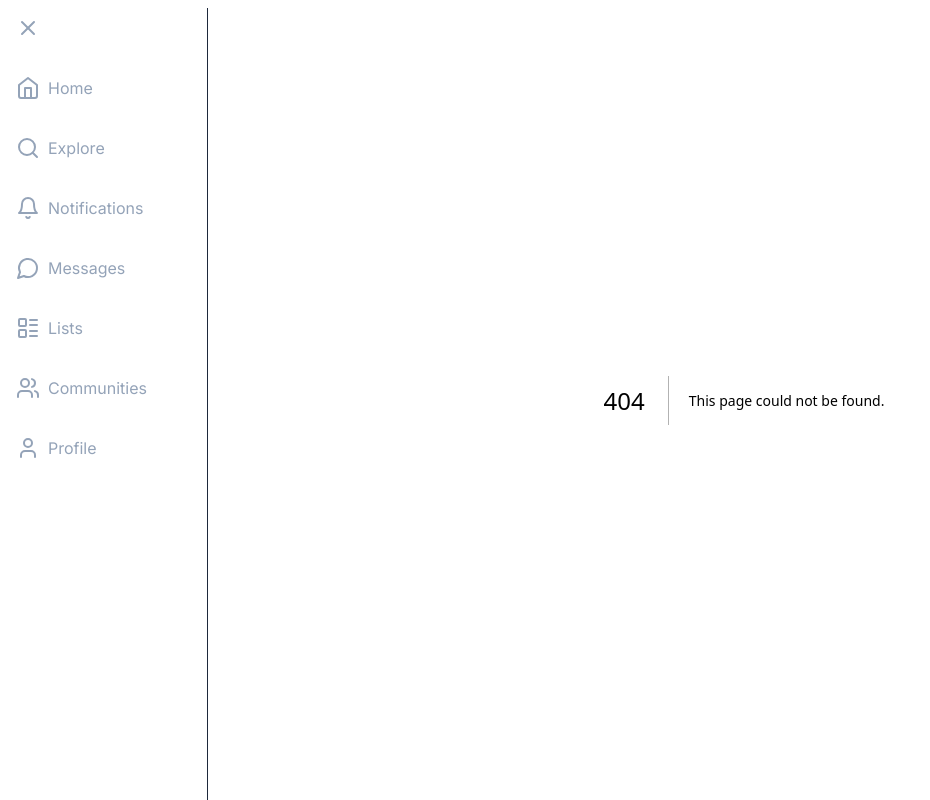
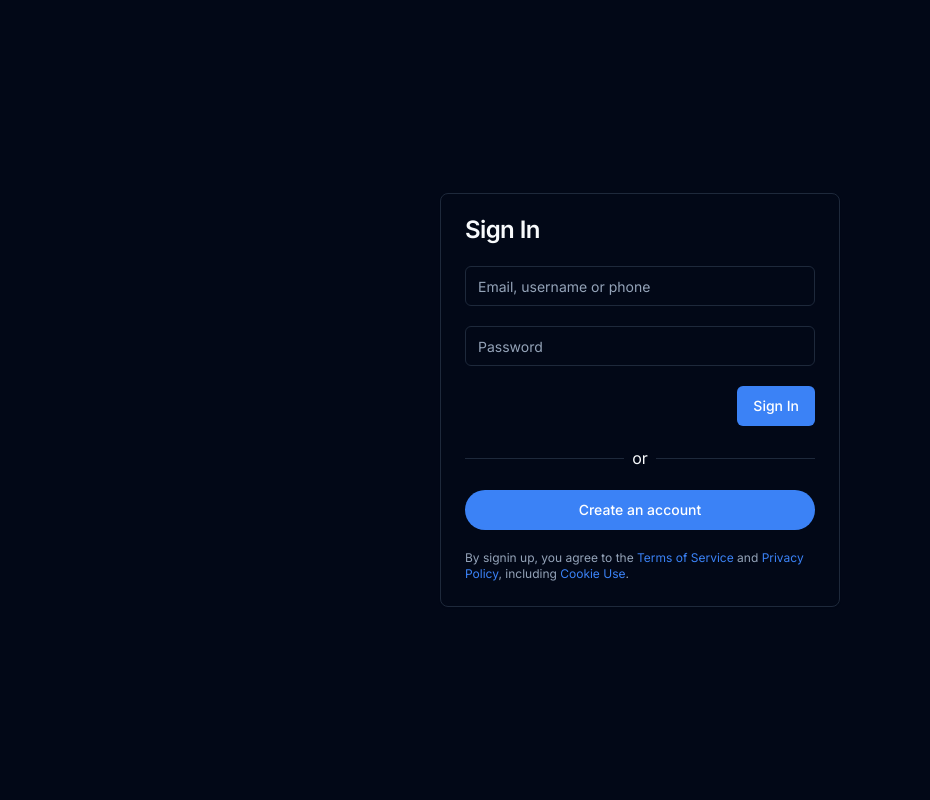
Before and after one commit to marcos-padilla/twitter-clone, a Next.js app in the folder frontend/: page /auth in a window 1280 px wide. Before the commit this address had no page. Shown: the whole page, without its empty margins (0-930 px from the left). Built offline with nearby package versions, Linux system fonts and the light colour scheme.

Commit message:
feat(frontend): change dir structure and added login page

```diff
--- /dev/null
+++ b/frontend/app/(application)/layout.tsx
@@ -0,0 +1,14 @@
+import Sidebar from '@/components/Sidebar'
+
+export default function ApplicationLayout({
+	children,
+}: {
+	children: React.ReactNode
+}) {
+	return (
+		<>
+			<Sidebar />
+			<main className='md:ml-52 ml-20 transition-all'>{children}</main>
+		</>
+	)
+}
--- a/frontend/app/page.tsx
+++ b/frontend/app/(application)/page.tsx
@@ -3,13 +3,11 @@ import { useRouter } from 'next/navigation'
 import { useEffect } from 'react'
 
 export default function InitPage() {
-	const isUserLoggedIn = true
 	const router = useRouter()
 
 	useEffect(() => {
-		if (isUserLoggedIn) {
-			router.push('/home')
-		}
-	}, [isUserLoggedIn, router])
-	if (!isUserLoggedIn) return <div>Auth Page</div>
+		router.push('/home')
+	}, [router])
+
+	return null
 }
--- /dev/null
+++ b/frontend/app/auth/page.tsx
@@ -0,0 +1,56 @@
+import { Button } from '@/components/ui/button'
+import { Card, CardContent, CardHeader, CardTitle } from '@/components/ui/card'
+import { Input } from '@/components/ui/input'
+import { Separator } from '@/components/ui/separator'
+import Link from 'next/link'
+
+export default function AuthPage() {
+	return (
+		<main className='flex flex-col justify-center items-center h-screen'>
+			<Card className='w-[400px]'>
+				<CardHeader>
+					<CardTitle>Sign In</CardTitle>
+				</CardHeader>
+				<CardContent className='space-y-5'>
+					<Input placeholder='Email, username or phone' />
+					<Input placeholder='Password' type='password' />
+					<div className='flex justify-end'>
+						<Button>Sign In</Button>
+					</div>
+					<div className='flex items-center'>
+						<Separator className='flex-1' />
+						<span className='mx-2'>or</span>
+						<Separator className='flex-1' />
+					</div>
+					<Button className='w-full rounded-full'>
+						Create an account
+					</Button>
+					<p className='text-xs text-muted-foreground'>
+						By signin up, you agree to the{' '}
+						<Link
+							href='/terms'
+							className='text-primary hover:underline'
+						>
+							Terms of Service
+						</Link>{' '}
+						and{' '}
+						<Link
+							href='/privacy'
+							className='text-primary hover:underline'
+						>
+							Privacy Policy
+						</Link>
+						, including{' '}
+						<Link
+							href='/cookie'
+							className='text-primary hover:underline'
+						>
+							Cookie Use
+						</Link>
+						.
+					</p>
+				</CardContent>
+			</Card>
+		</main>
+	)
+}
--- a/frontend/app/layout.tsx
+++ b/frontend/app/layout.tsx
@@ -1,9 +1,7 @@
+import ThemeProvider from '@/providers/ThemeProvider'
+import '@/styles/globals.css'
 import type { Metadata } from 'next'
 import { Inter } from 'next/font/google'
-import '@/styles/globals.css'
-import Sidebar from '@/components/Sidebar'
-import { Toaster } from '@/components/ui/toaster'
-import ThemeProvider from '@/providers/ThemeProvider'
 
 const inter = Inter({ subsets: ['latin'] })
 
@@ -25,11 +23,7 @@ export default function RootLayout({
 					enableSystem
 					storageKey='twitter-theme'
 				>
-					<Toaster />
-					<Sidebar />
-					<main className='md:ml-52 ml-20 transition-all'>
-						{children}
-					</main>
+					{children}
 				</ThemeProvider>
 			</body>
 		</html>
--- /dev/null
+++ b/frontend/components/ui/label.tsx
@@ -0,0 +1,26 @@
+"use client"
+
+import * as React from "react"
+import * as LabelPrimitive from "@radix-ui/react-label"
+import { cva, type VariantProps } from "class-variance-authority"
+
+import { cn } from "@/lib/utils"
+
+const labelVariants = cva(
+  "text-sm font-medium leading-none peer-disabled:cursor-not-allowed peer-disabled:opacity-70"
+)
+
+const Label = React.forwardRef<
+  React.ElementRef<typeof LabelPrimitive.Root>,
+  React.ComponentPropsWithoutRef<typeof LabelPrimitive.Root> &
+    VariantProps<typeof labelVariants>
+>(({ className, ...props }, ref) => (
+  <LabelPrimitive.Root
+    ref={ref}
+    className={cn(labelVariants(), className)}
+    {...props}
+  />
+))
+Label.displayName = LabelPrimitive.Root.displayName
+
+export { Label }
--- a/frontend/package.json
+++ b/frontend/package.json
@@ -10,6 +10,7 @@
   },
   "dependencies": {
     "@radix-ui/react-avatar": "^1.0.4",
+    "@radix-ui/react-label": "^2.0.2",
     "@radix-ui/react-popover": "^1.0.7",
     "@radix-ui/react-separator": "^1.0.3",
     "@radix-ui/react-slot": "^1.0.2",
```
Also changed, not shown: frontend/app/(application)/home/@info/page.tsx (renamed from frontend/app/home/@info/page.tsx), frontend/app/(application)/home/layout.tsx (renamed from frontend/app/home/layout.tsx), frontend/app/(application)/home/page.tsx (renamed from frontend/app/home/page.tsx), frontend/app/(application)/loading.tsx (renamed from frontend/app/loading.tsx), 1 other file (tests, documents, lock files or other folders).
